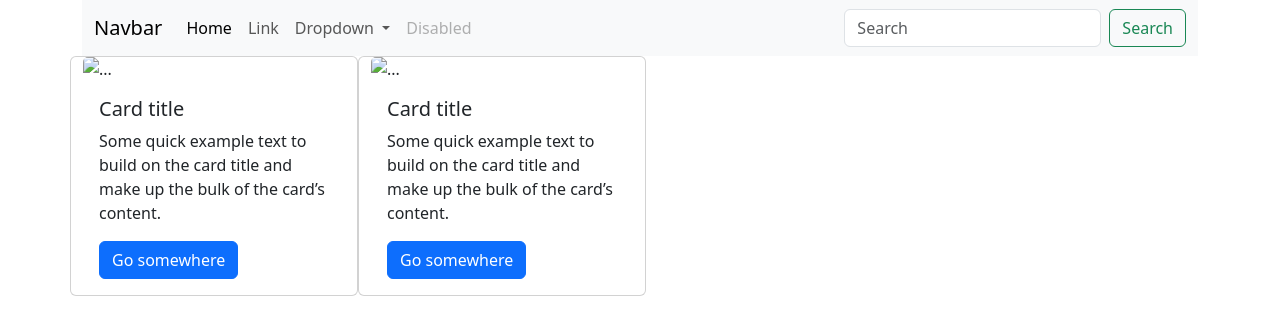
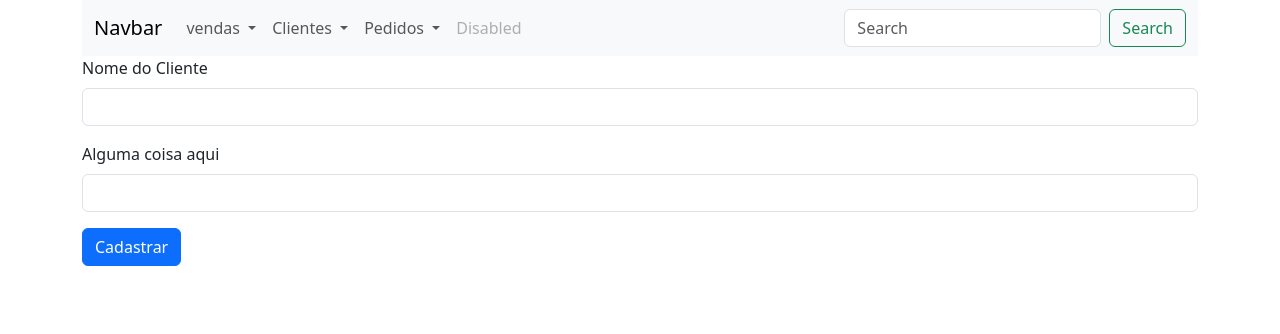
Before and after one commit to VictorMieko/web, a plain HTML site: page view/cadastro/cadastrar_cliente.html in a window 1280 px wide. Drawn offline with nearby package versions, Linux system fonts and the light colour scheme.

Commit message:
cadastrar cliente 'finalizado'

```diff
--- a/view/cadastro/cadastrar_cliente.html
+++ b/view/cadastro/cadastrar_cliente.html
@@ -3,10 +3,11 @@
 <head>
   <meta charset="UTF-8">
   <meta name="viewport" content="width=device-width, initial-scale=1.0">
-    <title>Document</title>
+  <title>Página Principal</title>
   <link href="https://cdn.jsdelivr.net/npm/bootstrap@5.3.8/dist/css/bootstrap.min.css" rel="stylesheet" integrity="sha384-sRIl4kxILFvY47J16cr9ZwB07vP4J8+LH7qKQnuqkuIAvNWLzeN8tE5YBujZqJLB" crossorigin="anonymous">
 </head>
 <body>
+
   <div class="container">
     <nav class="navbar navbar-expand-lg bg-body-tertiary">
       <div class="container-fluid">
@@ -16,21 +17,31 @@
         </button>
         <div class="collapse navbar-collapse" id="navbarSupportedContent">
           <ul class="navbar-nav me-auto mb-2 mb-lg-0">
-        <li class="nav-item">
-          <a class="nav-link active" aria-current="page" href="#">Home</a>
-        </li>
-        <li class="nav-item">
-          <a class="nav-link" href="#">Link</a>
+            <li class="nav-item dropdown">
+              <a class="nav-link dropdown-toggle" href="#" role="button" data-bs-toggle="dropdown" aria-expanded="false">
+                vendas
+              </a>
+              <ul class="dropdown-menu">
+                <li><a class="dropdown-item" href="#">Cadastrar Vendas</a></li>
+                <li><a class="dropdown-item" href="#">Listar Vendas</a></li>
+              </ul>
             </li>
             <li class="nav-item dropdown">
               <a class="nav-link dropdown-toggle" href="#" role="button" data-bs-toggle="dropdown" aria-expanded="false">
-            Dropdown
+                Clientes
               </a>
               <ul class="dropdown-menu">
-            <li><a class="dropdown-item" href="#">Action</a></li>
-            <li><a class="dropdown-item" href="#">Another action</a></li>
-            <li><hr class="dropdown-divider"></li>
-            <li><a class="dropdown-item" href="#">Something else here</a></li>
+                <li><a class="dropdown-item" href="cadastro/cadastrar_cliente.html">Cadastrar Clientes</a></li>
+                <li><a class="dropdown-item" href="#">Listar Clientes</a></li>
+              </ul>
+            </li>
+            <li class="nav-item dropdown">
+              <a class="nav-link dropdown-toggle" href="#" role="button" data-bs-toggle="dropdown" aria-expanded="false">
+                Pedidos
+              </a>
+              <ul class="dropdown-menu">
+                <li><a class="dropdown-item" href="#">Cadastrar Pedidos</a></li>
+                <li><a class="dropdown-item" href="#">Listar Pedidos</a></li>
               </ul>
             </li>
             <li class="nav-item">
@@ -44,27 +55,20 @@
         </div>
       </div>
     </nav>
-<div class="row">
-    <div class="card" style="width: 18rem;">
-  <img src="..." class="card-img-top" alt="...">
-  <div class="card-body">
-    <h5 class="card-title">Card title</h5>
-    <p class="card-text">Some quick example text to build on the card title and make up the bulk of the card’s content.</p>
-    <a href="#" class="btn btn-primary">Go somewhere</a>
+
+    <form>
+        <div class="mb-3">
+            <label for="exampleInputEmail1" class="form-label">Nome do Cliente</label>
+            <input type="text" class="form-control" id="exampleInputName1" aria-describedby="nameHelp">
+        </div>
+        <div class="mb-3">
+            <label for="exampleInputPassword1" class="form-label">Alguma coisa aqui</label>
+            <input type="password" class="form-control" id="exampleInputPassword1">
+        </div>
+        <button type="submit" class="btn btn-primary">Cadastrar</button>
+    </form>
         </div>
     </div>
-
-<div class="card" style="width: 18rem;">
-  <img src="..." class="card-img-top" alt="...">
-  <div class="card-body">
-    <h5 class="card-title">Card title</h5>
-    <p class="card-text">Some quick example text to build on the card title and make up the bulk of the card’s content.</p>
-    <a href="#" class="btn btn-primary">Go somewhere</a>
-  </div>
-</div>
-</div>
-    </div>
-
   <script src="https://cdn.jsdelivr.net/npm/bootstrap@5.3.8/dist/js/bootstrap.bundle.min.js" integrity="sha384-FKyoEForCGlyvwx9Hj09JcYn3nv7wiPVlz7YYwJrWVcXK/BmnVDxM+D2scQbITxI" crossorigin="anonymous"></script>
 </body>
 </html>
```
Also changed, not shown: view/index.html (+1 -1 lines). Lines whose indentation alone changed are shown as unchanged.
